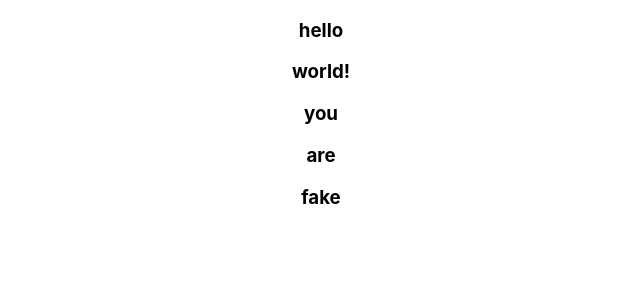
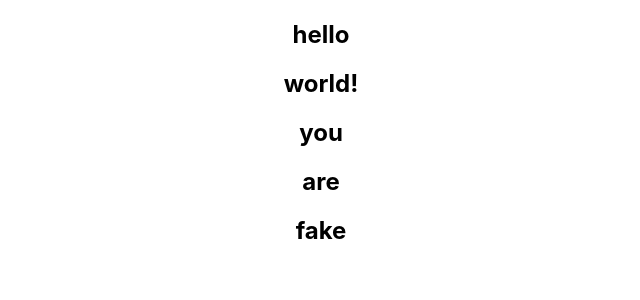
Before and after one commit to elizarafee/react-lab, a React (Create React App) app: page / in a window 1280 px wide. Shown: the top 300 px of the page, without its empty margins (319-959 px from the left). Built offline with nearby package versions, Linux system fonts and the light colour scheme.

Commit message:
list rendering : 2nd approach

```diff
--- a/src/components/listRender.component.js
+++ b/src/components/listRender.component.js
@@ -5,13 +5,11 @@ const ListRender = () => {
     const Arr = ['hello', 'world!', 'you', 'are', 'fake']
 
     return (
-        // List rendering : 1st approach
+        // List rendering : 2nd approach
         <div>
-            <h3>{Arr[0]}</h3>
-            <h3>{Arr[1]}</h3>
-            <h3>{Arr[2]}</h3>
-            <h3>{Arr[3]}</h3>
-            <h3>{Arr[4]}</h3>
+            {
+                Arr.map(x => <h2>{x}</h2>)
+            }
         </div>
     )
 }
--- a/src/components/value.component.js
+++ b/src/components/value.component.js
@@ -1,11 +1,11 @@
 import React from 'react'
 
-const Value = (x) => {
+const value.component = () => {
     return (
         <div>
-            <h3>name : {x.name}, school : {x.school}</h3>
+
         </div>
     )
 }
 
-export default Value;
+export default value.component;
```
